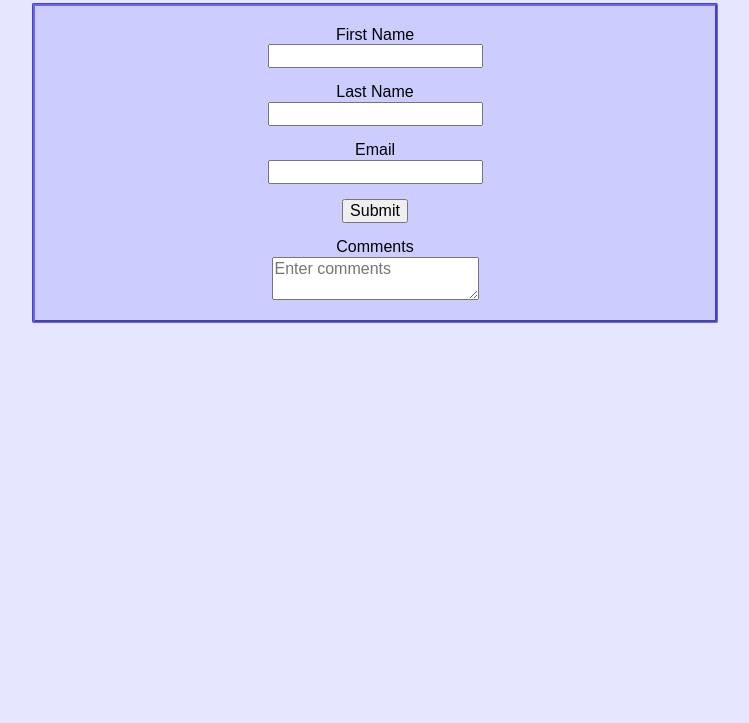
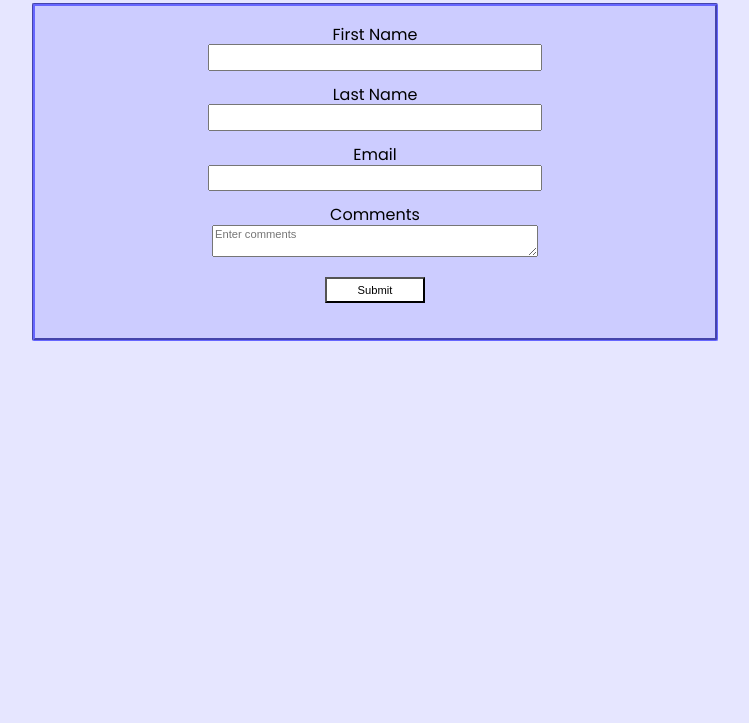
Before and after one commit to fincherie/assignment-5_lingafelter-jennifer, a plain HTML site: page index.html in a window 1280 px wide. Shown: the part 77-800 px from the top of the page, without its empty margins (265-1014 px from the left). Drawn offline with Linux system fonts and the light colour scheme.

Commit message:
Form completed

```diff
--- a/css/main.css
+++ b/css/main.css
@@ -1,5 +1,7 @@
 body {
   background-color: #e6e6ff;
+  font-size: 1rem;
+  font-family: 'Poppins', sans-serif;
 }
 
 .container {
@@ -8,7 +10,7 @@ body {
 }
 
 .form {
-  width: 50%;
+    width: 50%;
     background-color: #ccccff;
     padding: 20px;
     margin: auto;
@@ -18,15 +20,33 @@ body {
 }
 input {
   display: flex;
+  width: 50%;
   margin: auto;
   margin-bottom: 15px;
+  font-size: .7rem;
+  padding: 5px;
 }
 
 label {
-
+  width: 50%;
   margin: auto;
 }
+
 textarea {
+  width: 50%;
   margin:auto;
   display: flex;
+  font-size: .7rem;
 }
+
+input[type=submit] {
+    width: 100px;
+    margin-top: 20px;
+    background-color: #ffffff;
+    padding: 5px;
+    text-align: center;
+}
+
+input[type=submit]:hover {
+  background-color: #3333ff;
+}
--- a/index.html
+++ b/index.html
@@ -6,24 +6,24 @@
     <meta name="description" content="">
     <link rel="stylesheet" href="css/vendor/normalize.min.css">
     <link rel="stylesheet" href="css/main.css">
+    <link href="https://fonts.googleapis.com/css?family=Poppins" rel="stylesheet">
       </head>
         <body>
           <div class="container">
 
             <h1 id="header">Click Me</h1>
               <p id="paragraph"></p>
-<form action="/action_page.php" class="form">
-            <label for="firstname">First Name</label>
-            <input type="text" name="firstname" />
-            <label for="lastname">Last Name</label>
-              <input type="text" name="lastname" />
-              <label for="email" name="email">Email</label>
-              <input type="email" name="email" />
-            <input type="submit" value="Submit" />
-            <label for="comments">Comments</label>
-            <textarea name="comments" placeholder="Enter comments"></textarea>
+              <form action="/action_page.php" class="form" method="post">
+                <label for="firstname">First Name</label>
+                  <input type="text" id="firstname" name="firstname" />
+                <label for="lastname">Last Name</label>
+                  <input type="text" id="lastname" name="lastname" />
+                <label for="email" name="email">Email</label>
+                  <input type="email" id="email" name="email" />
+                <label for="comments">Comments</label>
+                  <textarea name="comments"  id="comments" placeholder="Enter comments"></textarea>
+                <input type="submit" id="submit" value="Submit"/>
               </form>
-
           </div>
             <script src="js/main.js"></script>
         </body>
--- a/js/main.js
+++ b/js/main.js
@@ -1,22 +1,14 @@
-/*var paragraph = getElementById('id')
-function modifyHTML () {
- var heading = document.getElementById('h1');
-  console.log("hello");
+var first = document.getElementById("firstname");
+var last =  document.getElementById("lastname");
+var email = document.getElementById("email");
+var comments = document.getElementById("comments");
 
+document.getElementById("submit").addEventListener("click", prevent);
 
-paragraph.addEventListener("click", modifyHTML);
-
-
-function myFunction () {
-  var x = document.getElementById("h1");
-  document.getElementById("ddddd").innerHTML = "You clicked " + y.value;
+function prevent () {
+  event.preventDefault()
+  console.log("The firstName is: " + first.value);
+  console.log("The lastName is: " + last.value);
+  console.log("The email is: " + email.value);
+  console.log("The message is: " + comments.value);
 }
-*/
-var clicks = 0;
-var header = document.getElementById("header");
-
-header.addEventListener("click", myFunction);
-
-function myFunction () {
-  document.getElementById("paragraph").innerHTML = "This is click number " + (++clicks);
-}
```
